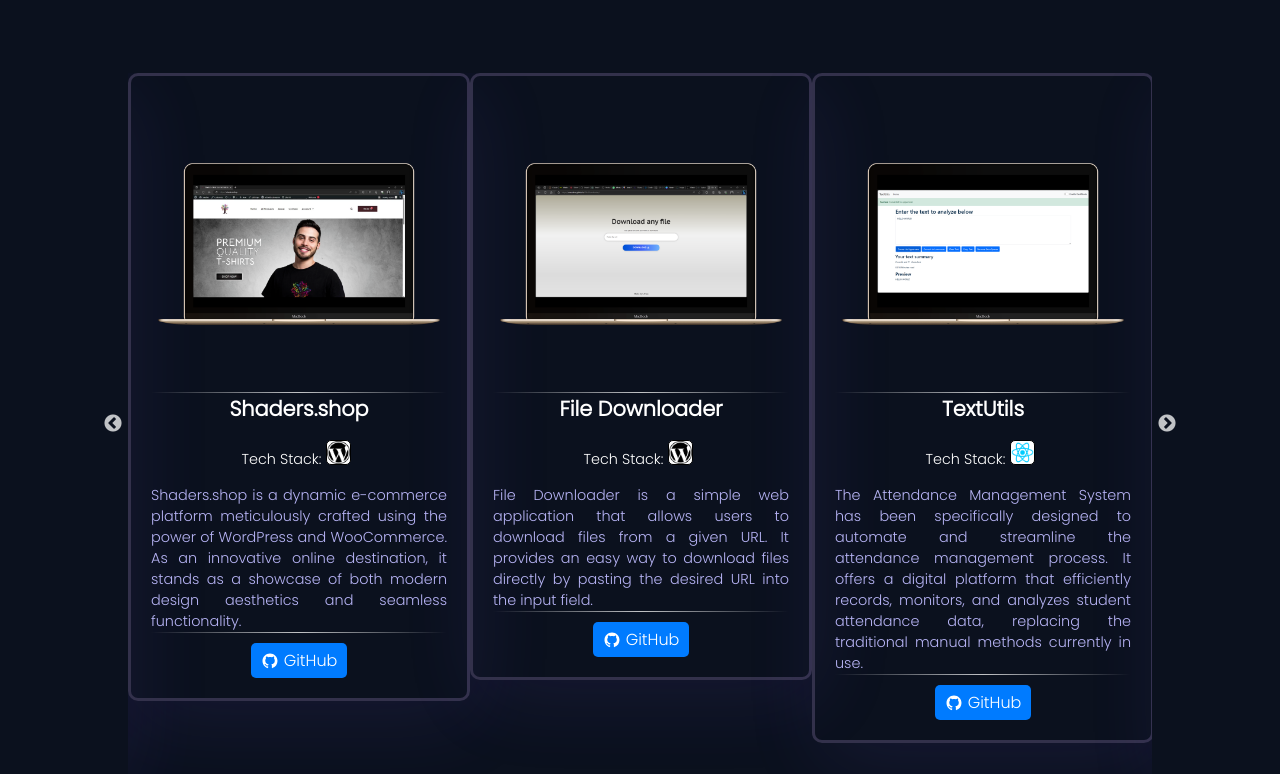
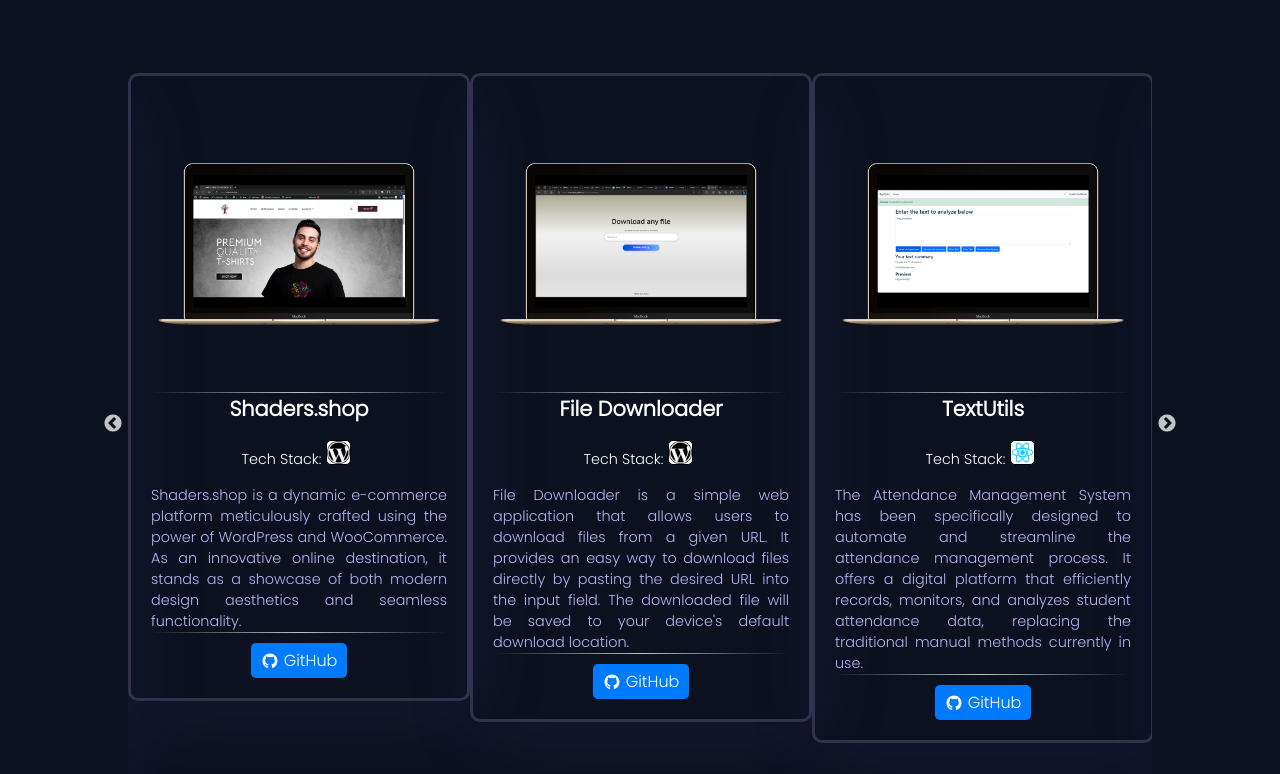
Before and after one commit to Anasdevs/Anas-portfolio, a React (Vite) app in the folder anas-portfolio/: page / in a window 1280 px wide. Shown: the part 1482-2256 px from the top of the page. Built offline with nearby package versions, Linux system fonts and the light colour scheme; a web font is replaced by a local one.

Commit message:
Project component done

```diff
--- a/anas-portfolio/src/Components/Projects.jsx
+++ b/anas-portfolio/src/Components/Projects.jsx
@@ -43,7 +43,7 @@ const projectsData = [
   },
   {
     title: 'File Downloader',
-    description: 'File Downloader is a simple web application that allows users to download files from a given URL. It provides an easy way to download files directly by pasting the desired URL into the input field.',
+    description: "File Downloader is a simple web application that allows users to download files from a given URL. It provides an easy way to download files directly by pasting the desired URL into the input field. The downloaded file will be saved to your device's default download location.",
     techUsed: ['Wordpress'],
     githubLink: 'https://github.com/yourusername/project1',
     screenshot: filedownloaderImg,
```
